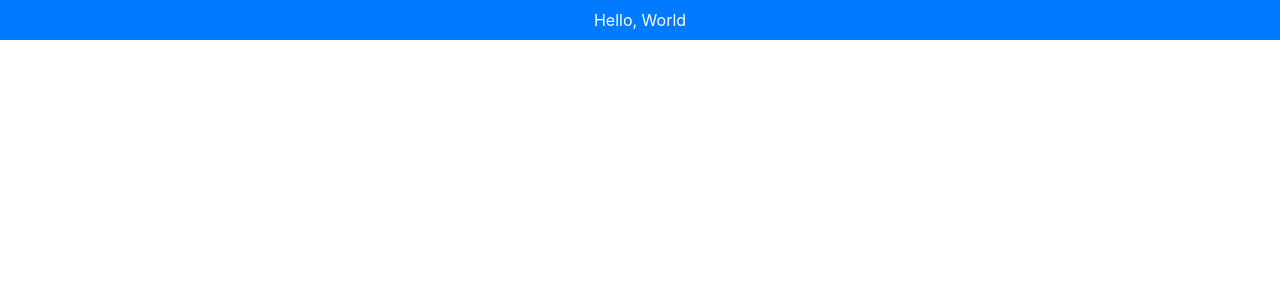
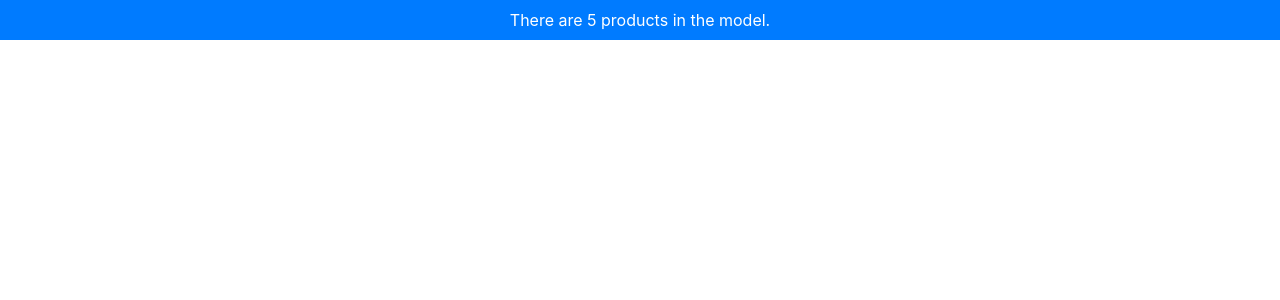
Before and after one commit to ArtDecade/pro-angular-9-moi, an Angular app in the folder ang-example/: page / in a window 1280 px wide. Shown: the top 300 px of the page. Built offline with nearby package versions, Linux system fonts and the light colour scheme.

Commit message:
Finished Chap 11 code.

```diff
--- a/ang-example/src/app/app.module.ts
+++ b/ang-example/src/app/app.module.ts
@@ -1,6 +1,5 @@
 import { NgModule } from '@angular/core';
 import { BrowserModule } from '@angular/platform-browser';
-//import { AppComponent } from './app.component';
 import { ProductComponent } from './component';
 
 @NgModule({
--- a/ang-example/src/app/template.html
+++ b/ang-example/src/app/template.html
@@ -1,3 +1,3 @@
 <div class="bg-primary text-center text-white p-2">
-    Hello, World
+    There are {{model.getProducts().length}} products in the model.
 </div>
```
